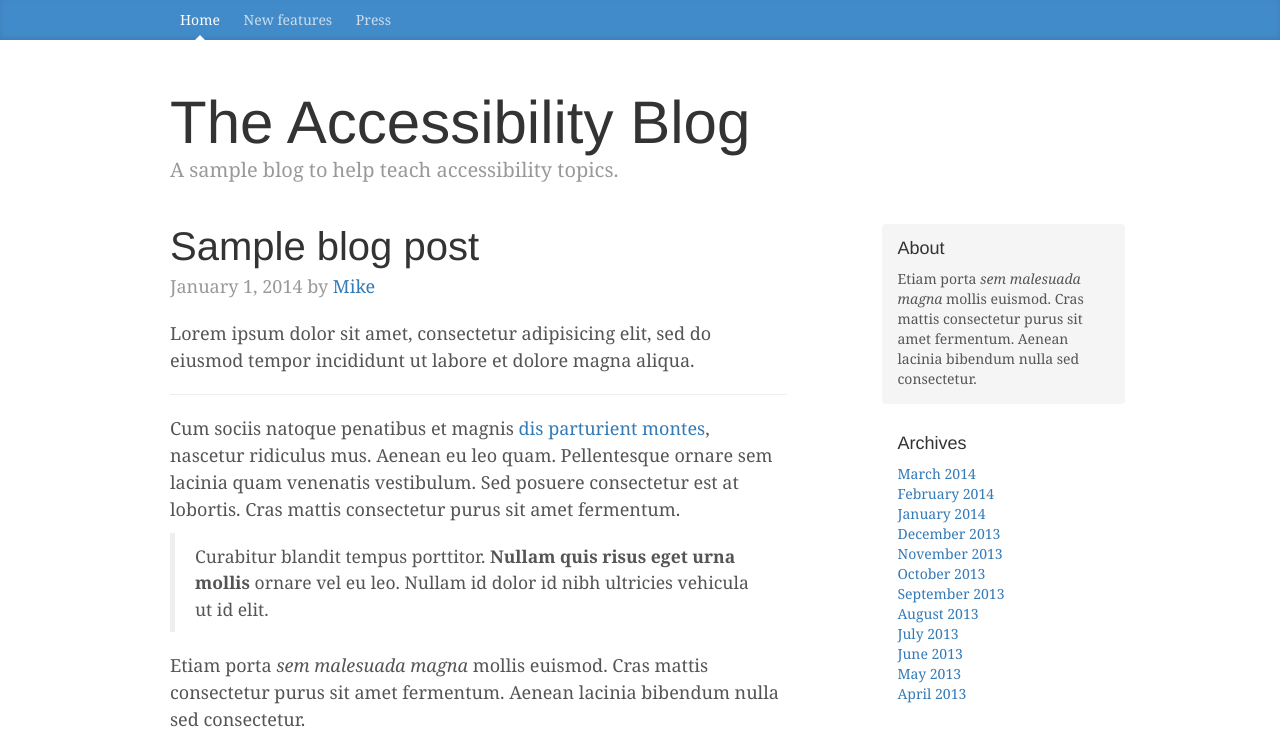
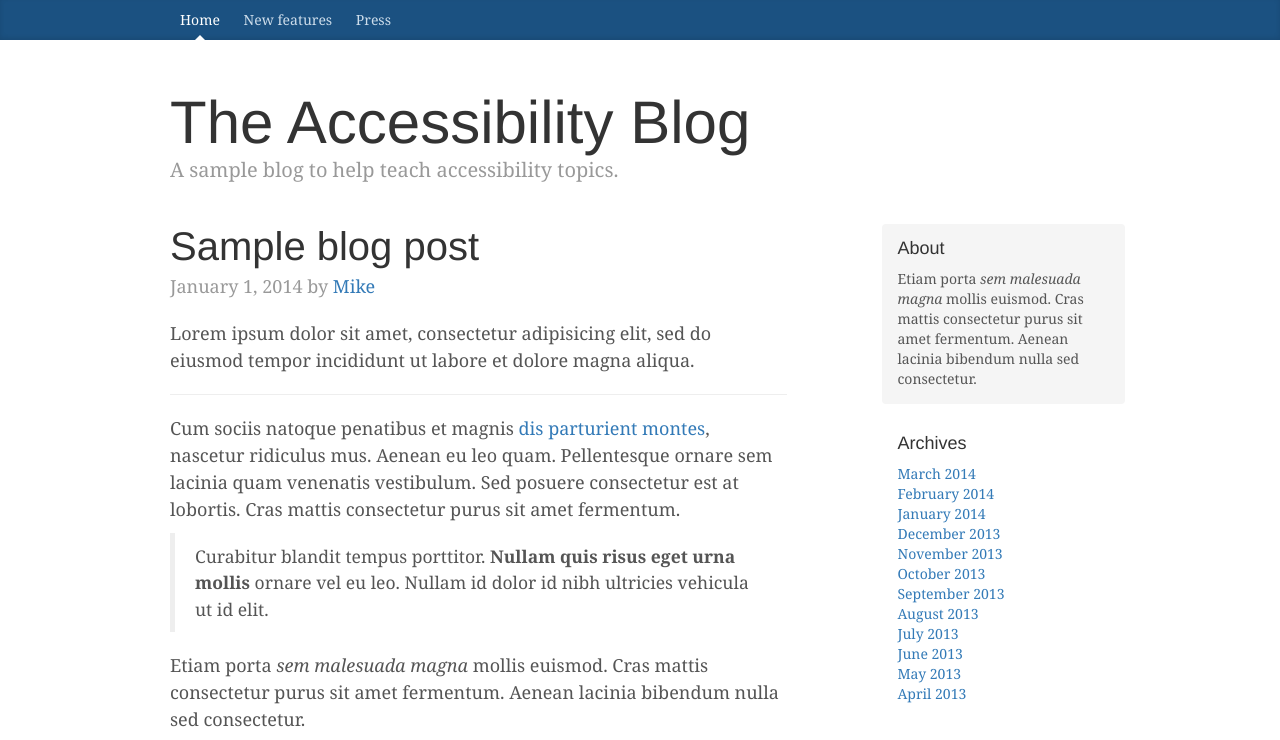
Before and after one commit to rahulatrkm/rahulatrkm.github.io, a plain HTML site: page 03-contrast-audit/index.html in a window 1280 px wide. Shown: the top 740 px of the page. Drawn offline with nearby package versions, Linux system fonts and the light colour scheme.

```diff
--- a/03-contrast-audit/blog.css
+++ b/03-contrast-audit/blog.css
@@ -36,7 +36,7 @@ h6, .h6 {
  */
 
 .blog-masthead {
-  background-color: #428bca;
+  background-color: #1b5181;
   -webkit-box-shadow: inset 0 -2px 5px rgba(0,0,0,.1);
           box-shadow: inset 0 -2px 5px rgba(0,0,0,.1);
 }
```
